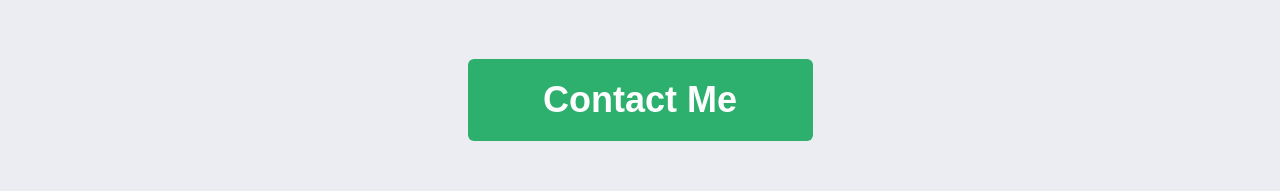
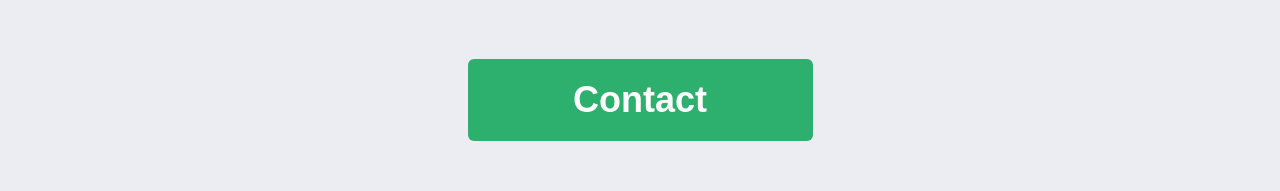
Before and after one commit to annsullivanrealestate/calbayrealestate.github.io, a plain HTML site: page san-francisco-investment-properties.html in a window 1280 px wide. Shown: the part 1551-1742 px from the top of the page. Drawn offline with Linux system fonts and the light colour scheme.

Commit message:
small change to contact button

```diff
--- a/san-francisco-investment-properties.html
+++ b/san-francisco-investment-properties.html
@@ -179,7 +179,7 @@ price in the shortest amount of time. Connect with us today to reach your goals.
     </div>
 </div>
 </div>
-<a class="big-button" href="https://annsullivanrealestate.com/contact.html" style="margin-top: 45px;">Contact Me</a>
+<a class="big-button" href="https://annsullivanrealestate.com/contact.html" style="margin-top: 45px;">Contact</a>
 <div style="width: 450px; margin: 0 auto; height: 5px; background-color: #7b7b7b; margin-top: 25px; margin-bottom: 55px;"></div>
 
         </div>
```
Also changed, not shown: san-francisco-residential-properties.html (+1 -1 lines).
